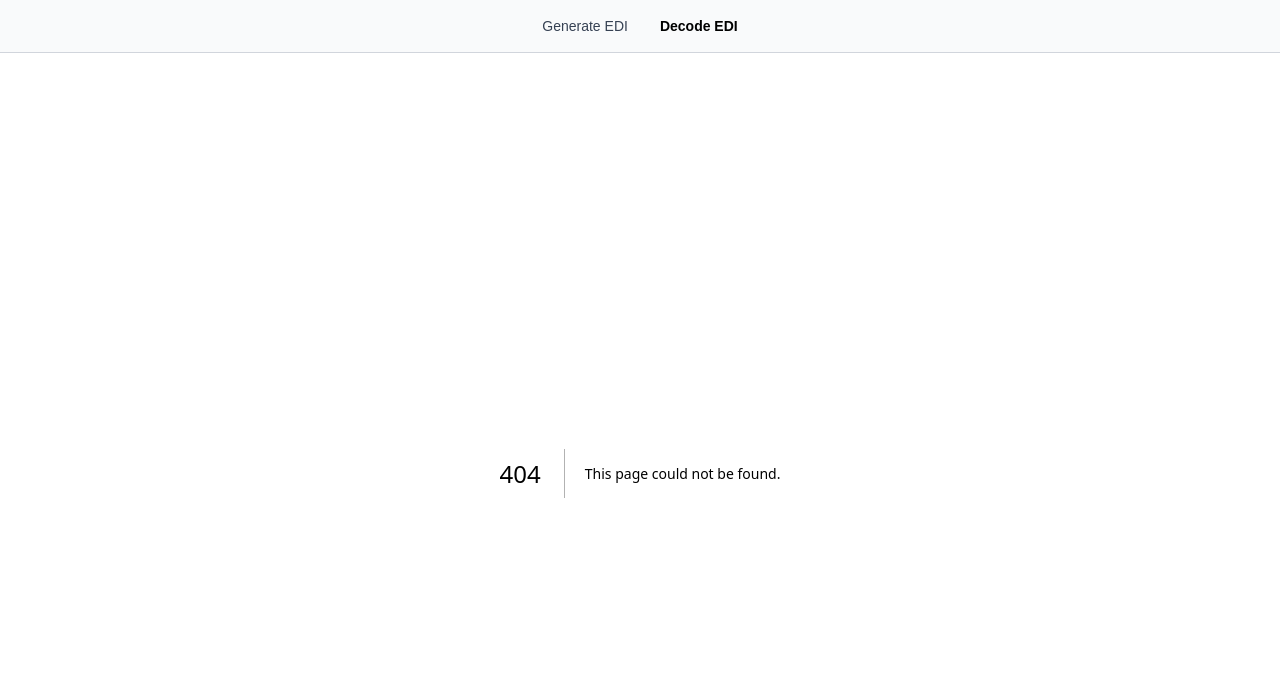
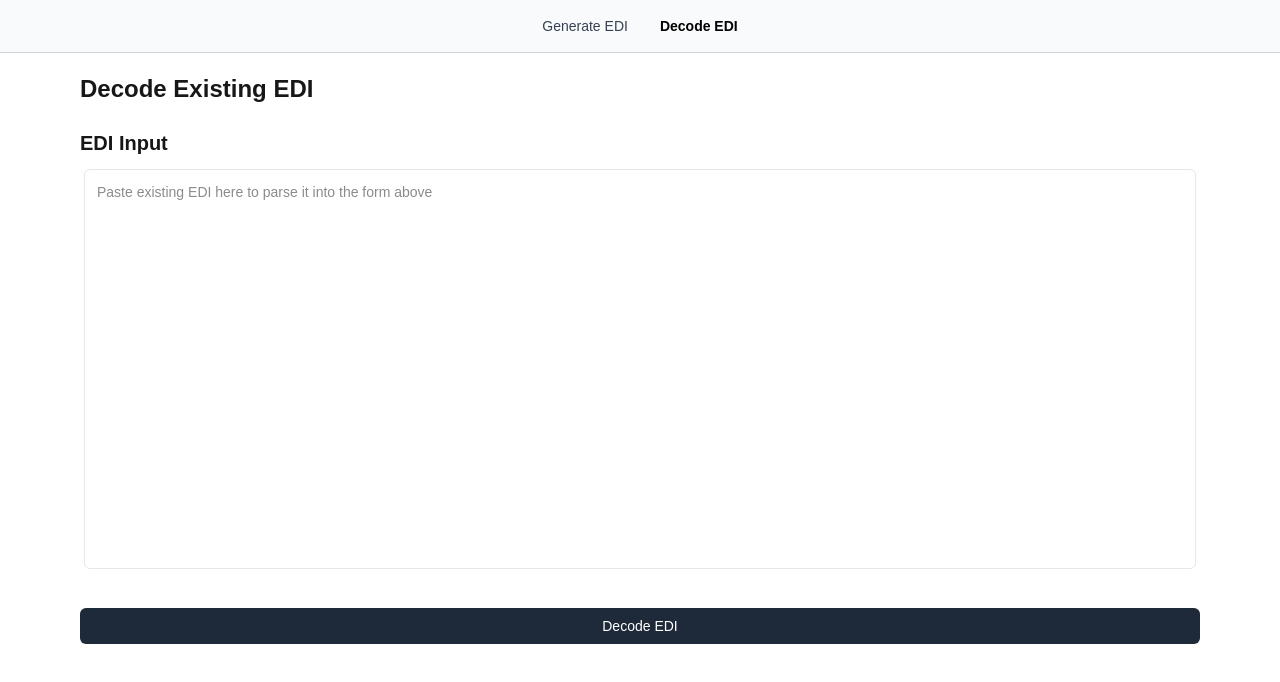
Before and after one commit to EvelynDevelops/cargo-edi-frontend, a Next.js app: page /decode in a window 1280 px wide. Before the commit this address had no page. Shown: the top 682 px of the page. Built offline with nearby package versions, Linux system fonts and the light colour scheme.

Commit message:
build Decode EDI page with textarea, parsing logic, and card display

```diff
--- /dev/null
+++ b/app/decode/page.tsx
@@ -0,0 +1,67 @@
+"use client";
+
+import { useRef, useState } from "react";
+import EdiDecoder from "@/components/EdiDecoder";
+import CargoCard from "@/components/CargoCard";
+import { CargoFormData } from "@/components/CargoFormItem";
+
+export default function DecodePage() {
+  const decoderRef = useRef<{ handleDecode: () => void }>(null);
+  const [decoded, setDecoded] = useState<CargoFormData[]>([]);
+
+  const handleDownloadJson = () => {
+    const blob = new Blob([JSON.stringify(decoded, null, 2)], {
+      type: "application/json",
+    });
+    const url = URL.createObjectURL(blob);
+    const link = document.createElement("a");
+    link.href = url;
+    link.download = `decoded_edi_${Date.now()}.json`;
+    document.body.appendChild(link);
+    link.click();
+    document.body.removeChild(link);
+  };
+
+  return (
+    <main className="space-y-6">
+      <h1 className="text-2xl font-bold">Decode Existing EDI</h1>
+
+      <div className={`grid gap-6 ${decoded.length > 0 ? "grid-cols-4" : ""}`}>
+        {/* Left: Decoder area */}
+        <div className={`${decoded.length > 0 ? "col-span-1" : "col-span-4"}`}>
+          <h2 className="text-xl font-semibold">EDI Input</h2>
+          <EdiDecoder ref={decoderRef} onDecode={setDecoded} />
+          <button
+            onClick={() => decoderRef.current?.handleDecode()}
+            className="w-full mt-4 bg-gray-800 text-white py-2 rounded-md text-sm hover:bg-gray-700 transition"
+          >
+            Decode EDI
+          </button>
+        </div>
+
+        {/* Right: Cards + JSON */}
+        {decoded.length > 0 && (
+          <div className="col-span-3 space-y-4">
+            {/* Header with download */}
+            <div className="flex items-center justify-between">
+              <h2 className="text-xl font-semibold">Decoded Cargo Details</h2>
+              <button
+                onClick={handleDownloadJson}
+                className="text-sm underline text-gray-600 hover:text-black"
+              >
+                Download JSON
+              </button>
+            </div>
+
+            {/* Card list */}
+            <div className="grid grid-cols-1 md:grid-cols-2 gap-4">
+              {decoded.map((item, idx) => (
+                <CargoCard key={idx} data={item} index={idx} />
+              ))}
+            </div>
+          </div>
+        )}
+      </div>
+    </main>
+  );
+}
--- /dev/null
+++ b/components/CargoCard.tsx
@@ -0,0 +1,39 @@
+// components/CargoCard.tsx
+"use client";
+
+import React from "react";
+import { CargoFormData } from "@/components/CargoFormItem";
+
+type Props = {
+  data: CargoFormData;
+  index: number;
+};
+
+const CargoCard: React.FC<Props> = ({ data, index }) => {
+  return (
+    <div className="bg-white border border-gray-300 rounded-xl px-6 py-4 shadow-sm space-y-2">
+      <h3 className="text-lg font-semibold text-gray-800 bg-gray-100 px-4 py-2 -mx-6 -mt-4 rounded-t-xl">
+        Cargo Item #{index + 1}
+      </h3>
+      <p>
+        <span className="font-medium">Cargo Type:</span> {data.cargo_type}
+      </p>
+      <p>
+        <span className="font-medium">Number of Packages:</span> {data.number_of_packages}
+      </p>
+      <p>
+        <span className="font-medium">Container Number:</span> {data.container_number || ""}
+      </p>
+      <p>
+        <span className="font-medium">Master Bill of Landing Number:</span>{" "}
+        {data.master_bill_of_lading_number || ""}
+      </p>
+      <p>
+        <span className="font-medium">House Bill of Lading Number:</span>{" "}
+        {data.house_bill_of_lading_number || ""}
+      </p>
+    </div>
+  );
+};
+
+export default CargoCard;
--- /dev/null
+++ b/components/EdiDecoder.tsx
@@ -0,0 +1,65 @@
+"use client";
+
+import {
+  useState,
+  useEffect,
+  useRef,
+  useImperativeHandle,
+  forwardRef,
+} from "react";
+
+type Props = {
+  onDecode: (result: any[]) => void;
+};
+
+const EdiDecoder = forwardRef(function EdiDecoder({ onDecode }: Props, ref) {
+  const [input, setInput] = useState("");
+  const [error, setError] = useState("");
+  const [loading, setLoading] = useState(false);
+  const textareaRef = useRef<HTMLTextAreaElement>(null);
+
+  const handleDecode = async () => {
+    setLoading(true);
+    setError("");
+    try {
+      const res = await fetch("http://localhost:8000/decode-edi", {
+        method: "POST",
+        headers: {
+          "Content-Type": "application/json",
+        },
+        body: JSON.stringify({ edi: input }),
+      });
+      if (!res.ok) throw new Error("Failed to decode EDI");
+      const data = await res.json();
+      onDecode(data.cargo_items);
+    } catch (err: any) {
+      setError(err.message);
+    } finally {
+      setLoading(false);
+    }
+  };
+
+  useImperativeHandle(ref, () => ({ handleDecode }));
+
+  useEffect(() => {
+    if (textareaRef.current) {
+      textareaRef.current.style.height = "auto";
+      textareaRef.current.style.height = textareaRef.current.scrollHeight + "px";
+    }
+  }, [input]);
+
+  return (
+    <div className="bg-white rounded-xl px-1 py-3 mb-1 space-y-3">
+      <textarea
+        ref={textareaRef}
+        className="w-full min-h-100 max-h-140 border border-gray-200 p-3 text-sm font-mono rounded-md resize-none overflow-auto"
+        placeholder="Paste existing EDI here to parse it into the form above"
+        value={input}
+        onChange={(e) => setInput(e.target.value)}
+      />
+      {error && <p className="text-sm text-red-500">{error}</p>}
+    </div>
+  );
+});
+
+export default EdiDecoder;
```
